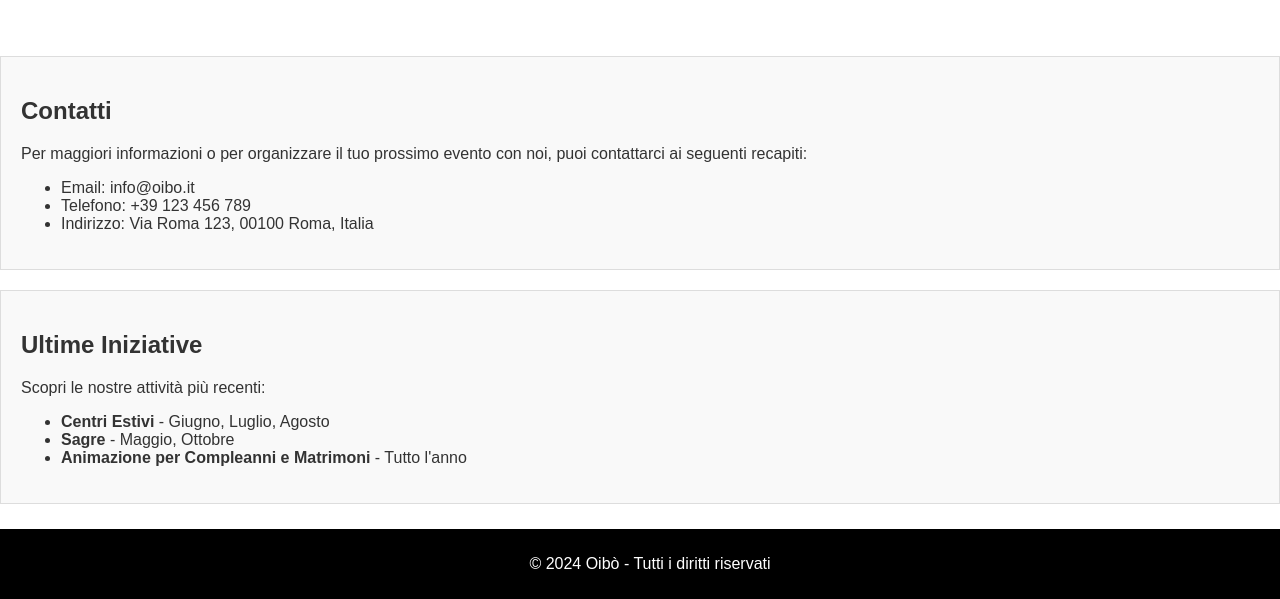
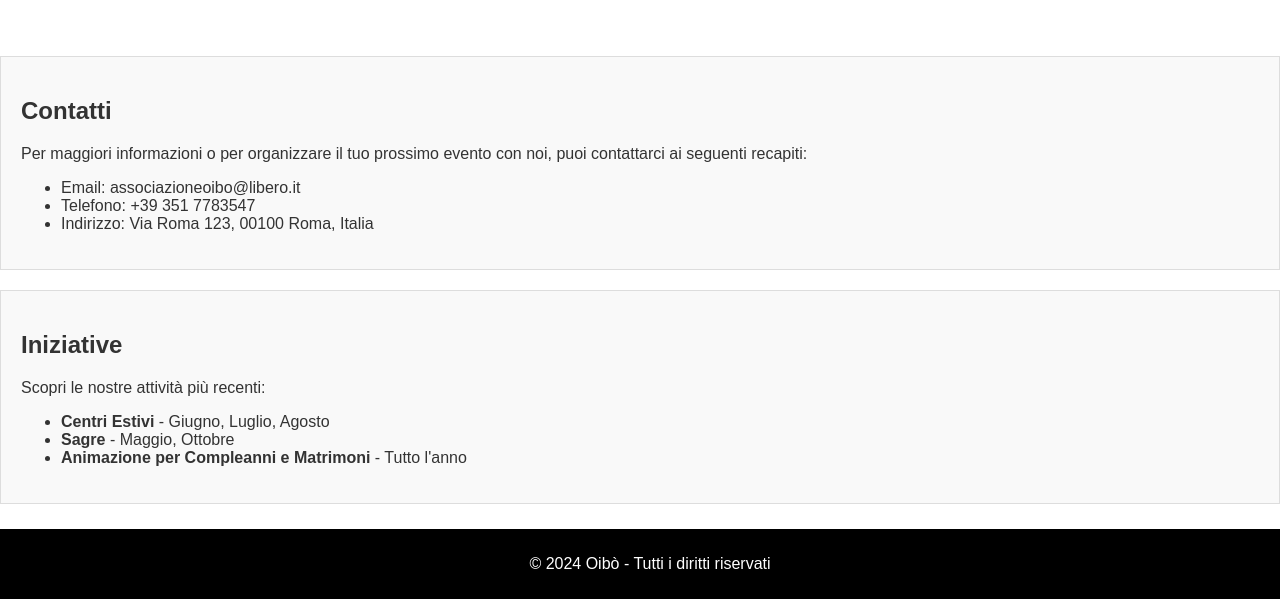
Before and after one commit to AssociazioneOibo/Associazioneoibo, a plain HTML site: page index.html in a window 1280 px wide. Shown: the part 201-800 px from the top of the page. Drawn offline with Linux system fonts and the light colour scheme.

Commit message:
Update index.html

```diff
--- a/index.html
+++ b/index.html
@@ -82,13 +82,13 @@
         <h2>Contatti</h2>
         <p>Per maggiori informazioni o per organizzare il tuo prossimo evento con noi, puoi contattarci ai seguenti recapiti:</p>
         <ul>
-            <li>Email: info@oibo.it</li>
-            <li>Telefono: +39 123 456 789</li>
+            <li>Email: associazioneoibo@libero.it</li>
+            <li>Telefono: +39 351 7783547</li>
             <li>Indirizzo: Via Roma 123, 00100 Roma, Italia</li>
         </ul>
     </section>
     <section id="initiatives" class="initiatives">
-        <h2>Ultime Iniziative</h2>
+        <h2>Iniziative</h2>
         <p>Scopri le nostre attività più recenti:</p>
         <ul>
             <li><strong>Centri Estivi</strong> - Giugno, Luglio, Agosto</li>
```
